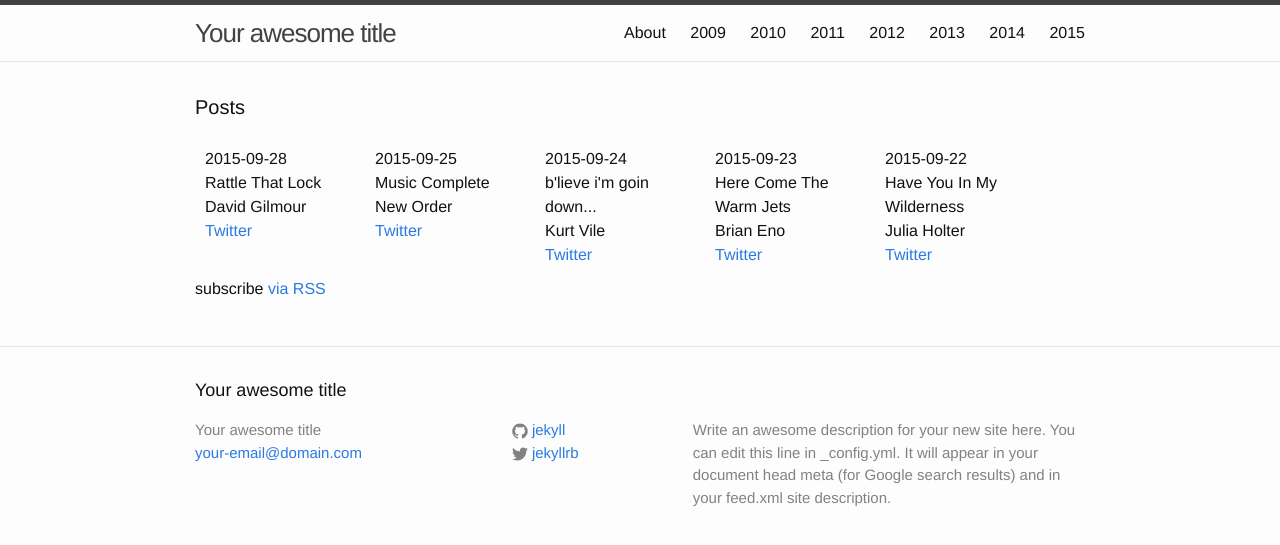
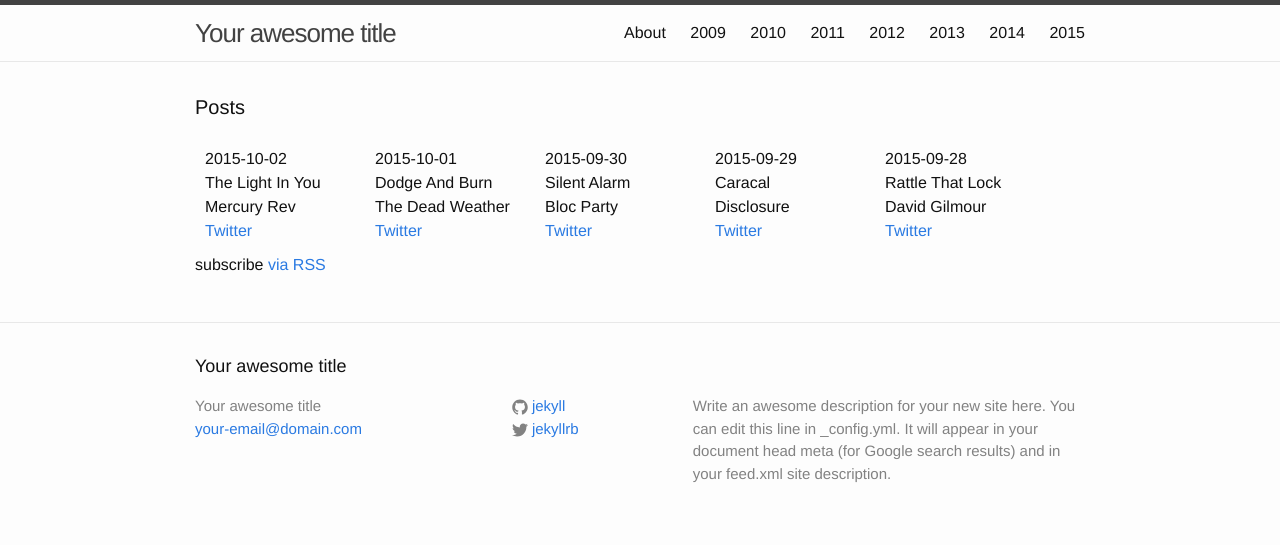
Before and after one commit to karaken12/bbc6musicaotd, a Jekyll site: the page built from site/index.html, in a window 1280 px wide. Shown: the top 545 px of the page. Built offline with Jekyll 4.4.1, drawn with Linux system fonts in a browser that asks for light colours.

Commit message:
Albums for 2015-09-29 to 2015-10-02.

```diff
--- a/site/_data/year/2015.yml
+++ b/site/_data/year/2015.yml
@@ -931,3 +931,23 @@
   title: Rattle That Lock
   twitter: https://twitter.com/BBC6Music/status/648413108029911040
   spotify-id: 1gquhHnaFnshQuJGnHRpF9
+- date: 2015-09-29
+  artist: Disclosure
+  title: Caracal
+  twitter: https://twitter.com/BBC6Music/status/648862528898994176
+  spotify-id: 7qzDkshVM3auVXjbZNdJB0
+- date: 2015-09-30
+  artist: Bloc Party
+  title: Silent Alarm
+  twitter: https://twitter.com/BBC6Music/status/649130605242896385
+  spotify-id: 6SsIdN05HQg2GwYLfXuzLB
+- date: 2015-10-01
+  artist: The Dead Weather
+  title: Dodge And Burn
+  twitter: https://twitter.com/BBC6Music/status/649491156074692608
+  spotify-id: 1noOv3dNlu1sFf7liTCISO
+- date: 2015-10-02
+  artist: Mercury Rev
+  title: The Light In You
+  twitter: https://twitter.com/BBC6Music/status/649855248555712512
+  spotify-id: 0gkqluELZanRPV3sTMnFyR
```
